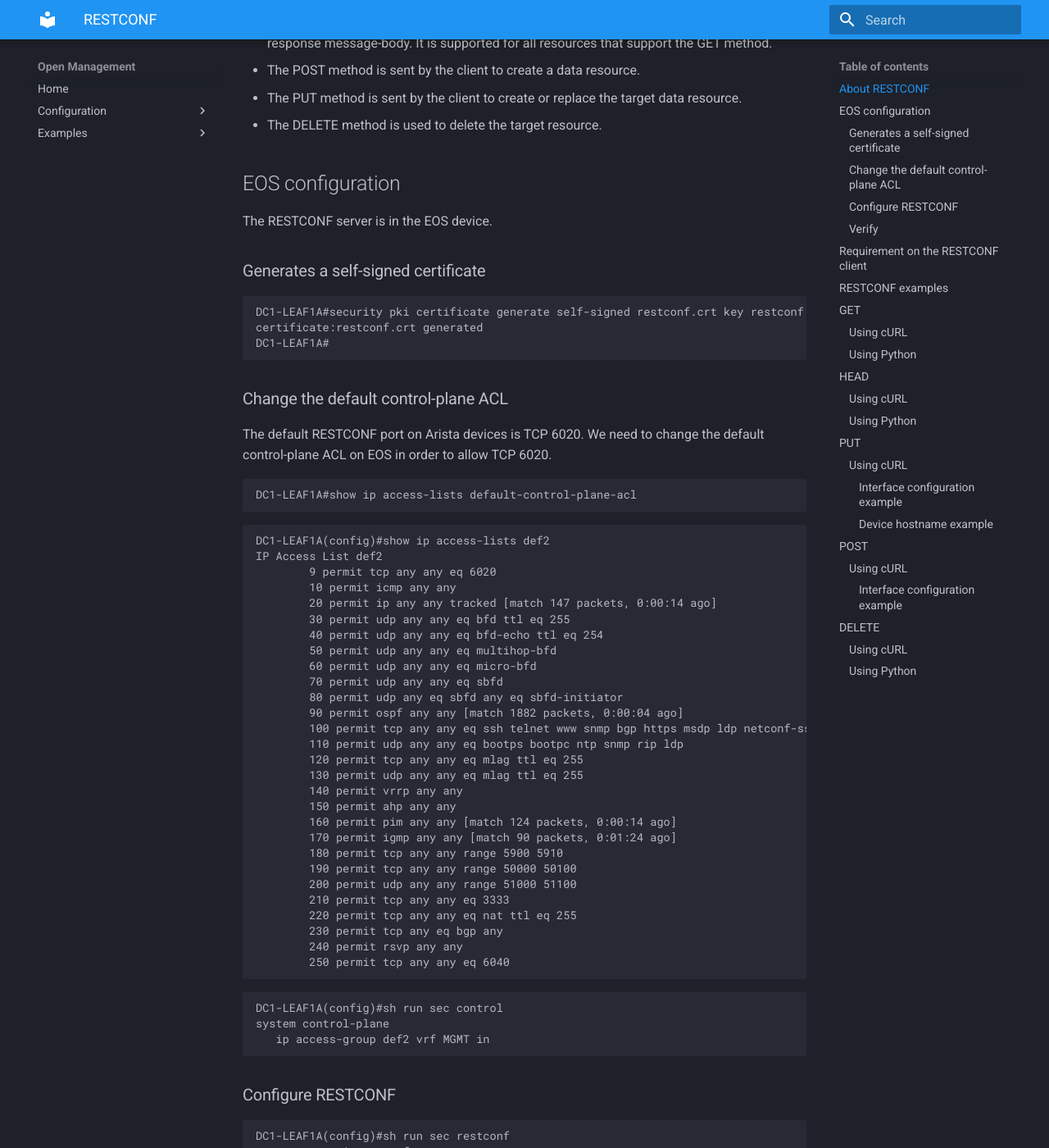
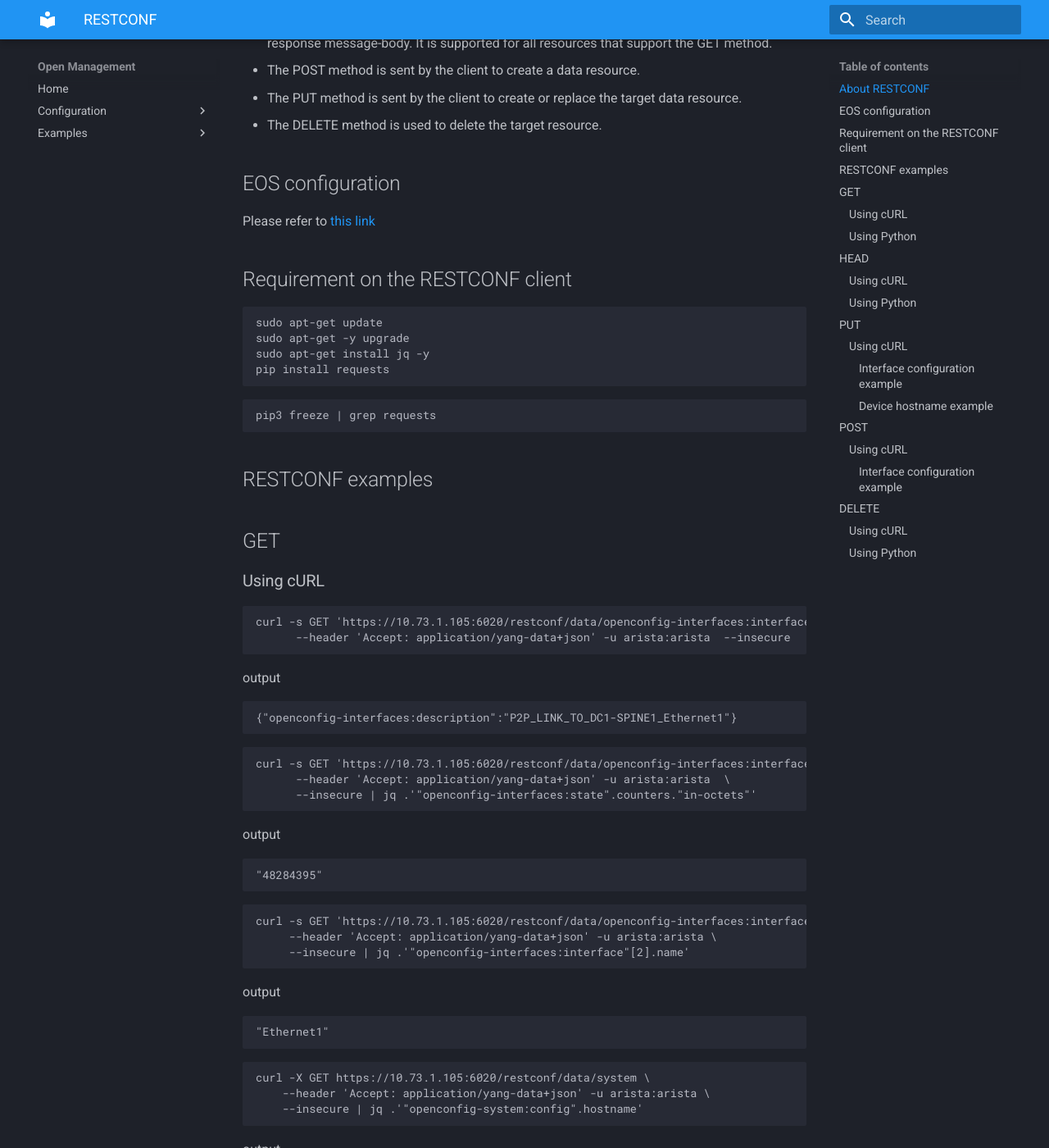
Before and after one commit to aristanetworks/openmgmt, an MkDocs documentation site: the page built from docs/examples/RESTCONF/index.md, in a window 1280 px wide and 1400 px high, scrolled down 383 px. Shown: the whole window at 82% size. Built offline with MkDocs 1.6.1 and Material for MkDocs 9.7.7, drawn with Linux system fonts in a browser that asks for light colours; some of the changed text lies outside the part shown.

Commit message:
#55 fix RESTCONF PR comments and add CP ACL in RESTCONF conf

````diff
--- a/docs/examples/RESTCONF/index.md
+++ b/docs/examples/RESTCONF/index.md
@@ -21,101 +21,7 @@
 
 ## EOS configuration
 
-The RESTCONF server is in the EOS device.
-
-### Generates a self-signed certificate
-
-```shell
-DC1-LEAF1A#security pki certificate generate self-signed restconf.crt key restconf.key generate rsa 2048 parameters common-name restconf
-certificate:restconf.crt generated
-DC1-LEAF1A#
-```
-
-### Change the default control-plane ACL
-
-The default RESTCONF port on Arista devices is TCP 6020.
-We need to change the default control-plane ACL on EOS in order to allow TCP 6020.
-
-```shell
-DC1-LEAF1A#show ip access-lists default-control-plane-acl
-```
-
-```shell
-DC1-LEAF1A(config)#show ip access-lists def2
-IP Access List def2
-        9 permit tcp any any eq 6020
-        10 permit icmp any any
-        20 permit ip any any tracked [match 147 packets, 0:00:14 ago]
-        30 permit udp any any eq bfd ttl eq 255
-        40 permit udp any any eq bfd-echo ttl eq 254
-        50 permit udp any any eq multihop-bfd
-        60 permit udp any any eq micro-bfd
-        70 permit udp any any eq sbfd
-        80 permit udp any eq sbfd any eq sbfd-initiator
-        90 permit ospf any any [match 1882 packets, 0:00:04 ago]
-        100 permit tcp any any eq ssh telnet www snmp bgp https msdp ldp netconf-ssh gnmi
-        110 permit udp any any eq bootps bootpc ntp snmp rip ldp
-        120 permit tcp any any eq mlag ttl eq 255
-        130 permit udp any any eq mlag ttl eq 255
-        140 permit vrrp any any
-        150 permit ahp any any
-        160 permit pim any any [match 124 packets, 0:00:14 ago]
-        170 permit igmp any any [match 90 packets, 0:01:24 ago]
-        180 permit tcp any any range 5900 5910
-        190 permit tcp any any range 50000 50100
-        200 permit udp any any range 51000 51100
-        210 permit tcp any any eq 3333
-        220 permit tcp any any eq nat ttl eq 255
-        230 permit tcp any eq bgp any
-        240 permit rsvp any any
-        250 permit tcp any any eq 6040
-```
-
-```shell
-DC1-LEAF1A(config)#sh run sec control
-system control-plane
-   ip access-group def2 vrf MGMT in
-```
-
-### Configure RESTCONF
-
-```shell
-DC1-LEAF1A(config)#sh run sec restconf
-management api restconf
-   transport https test
-      ssl profile restconf
-      vrf MGMT
-!
-management security
-   ssl profile restconf
-      certificate restconf.crt key restconf.key
-```
-
-### Verify
-
-```shell
-DC1-LEAF1A(config)#show management api restconf
-Enabled:            Yes
-Server:             running on port 6020, in MGMT VRF
-SSL Profile:        restconf
-QoS DSCP:           none
-```
-
-```shell
-DC1-LEAF1A(config)# show ip interface Management1 brief
-                                                                              Address
-Interface         IP Address           Status       Protocol           MTU    Owner
------------------ -------------------- ------------ -------------- ---------- -------
-Management1       10.73.1.105/24       up           up                1500
-```
-
-```shell
-DC1-LEAF1A(config)#show run interface Management1
-interface Management1
-   description oob_management
-   vrf MGMT
-   ip address 10.73.1.105/24
-```
+Please refer to [this link](../../configuration/restconf.md)
 
 ## Requirement on the RESTCONF client
 
@@ -143,7 +49,7 @@
 
 output
 
-```shell
+```javascript
 {"openconfig-interfaces:description":"P2P_LINK_TO_DC1-SPINE1_Ethernet1"}
 ```
 
@@ -155,7 +61,7 @@
 
 output
 
-```shell
+```text
 "48284395"
 ```
 
@@ -167,7 +73,7 @@
 
 output
 
-```shell
+```text
 "Ethernet1"
 ```
 
@@ -179,7 +85,7 @@
 
 output
 
-```shell
+```text
   % Total    % Received % Xferd  Average Speed   Time    Time     Time  Current
                                  Dload  Upload   Total   Spent    Left  Speed
 100 66151    0 66151    0     0   284k      0 --:--:-- --:--:-- --:--:--  284k
@@ -228,7 +134,7 @@
 
 output
 
-```shell
+```javascript
 {'arista-intf-augments:inactive': False,
  'openconfig-interfaces:admin-status': 'UP',
  'openconfig-interfaces:counters': {'in-broadcast-pkts': '0',
@@ -306,11 +212,11 @@
 
 output
 
-```shell
+```javascript
 {"openconfig-interfaces:description":"blabla","openconfig-interfaces:enabled":false,"arista-intf-augments:load-interval":300,"openconfig-interfaces:loopback-mode":false,"openconfig-interfaces:mtu":0,"openconfig-interfaces:name":"Ethernet4","openconfig-vlan:tpid":"openconfig-vlan-types:TPID_0X8100","openconfig-interfaces:type":"iana-if-type:ethernetCsmacd"}
 ```
 
-Let's use the file [interface.json](interface.json)
+Let's use the file [interface.json](https://github.com/aristanetworks/openmgmt/tree/main/src/restconf/interface.json)
 
 ```shell
 more interface.json
@@ -318,7 +224,7 @@
 
 output
 
-```shell
+```javascript
 {"enabled":true,"name":"Ethernet4", "description":"restconf_test"}
 ```
 
@@ -329,7 +235,7 @@
 
 output
 
-```shell
+```javascript
 {"openconfig-interfaces:description":"restconf_test","openconfig-interfaces:enabled":true,"openconfig-interfaces:name":"Ethernet4"}
 ```
 
@@ -342,7 +248,7 @@
 
 output
 
-```shell
+```javascript
 {"openconfig-interfaces:description":"restconf_test","openconfig-interfaces:enabled":true,"arista-intf-augments:load-interval":300,"openconfig-interfaces:loopback-mode":false,"openconfig-interfaces:mtu":0,"openconfig-interfaces:name":"Ethernet4","openconfig-vlan:tpid":"openconfig-vlan-types:TPID_0X8100","openconfig-interfaces:type":"iana-if-type:ethernetCsmacd"}
 ```
 
@@ -353,7 +259,7 @@
 
 output
 
-```shell
+```javascript
 {
   "openconfig-interfaces:description": "restconf_test",
   "openconfig-interfaces:enabled": true,
@@ -377,7 +283,7 @@
 
 output
 
-```shell
+```javascript
 {"openconfig-system:hostname":"DC1-LEAF1A"}
 ```
 
@@ -389,7 +295,7 @@
 
 output
 
-```shell
+```text
   % Total    % Received % Xferd  Average Speed   Time    Time     Time  Current
                                  Dload  Upload   Total   Spent    Left  Speed
 100 74748    0 74748    0     0   300k      0 --:--:-- --:--:-- --:--:--  300k
@@ -404,7 +310,7 @@
 
 output
 
-```shell
+```javascript
 {"openconfig-system:hostname":"test"}
 ```
 
@@ -417,7 +323,7 @@
 
 output
 
-```shell
+```javascript
 {"openconfig-system:hostname":"test"}
 ```
 
@@ -437,7 +343,7 @@
 
 output
 
-```shell
+```javascript
 {
   "description": "",
   "enabled": true,
@@ -484,7 +390,7 @@
 
 output
 
-```shell
+```text
 "restconf_test"
 ```
 
@@ -496,7 +402,7 @@
 
 output
 
-```shell
+```javascript
 {
   "description": "restconf_test",
   "enabled": false,
@@ -522,7 +428,7 @@
 
 output
 
-```shell
+```javascript
 {"openconfig-interfaces:config":{"description":"test","enabled":true,"arista-intf-augments:load-interval":300,"loopback-mode":true,"name":"Loopback100","openconfig-vlan:tpid":"openconfig-vlan-types:TPID_0X8100","type":"iana-if-type:softwareLoopback"},"openconfig-interfaces:hold-time":{"config":{"down":0,"up":0},"state":{"down":0,"up":0}},"openconfig-interfaces:name":"Loopback100","openconfig-interfaces:state":{"enabled":true,"loopback-mode":false,"openconfig-vlan:tpid":"openconfig-vlan-types:TPID_0X8100"},"openconfig-interfaces:subinterfaces":{"subinterface":[{"config":{"description":"test","enabled":true,"index":0},"index":0,"openconfig-if-ip:ipv4":{"config":{"dhcp-client":false,"enabled":true,"mtu":1500},"state":{"dhcp-client":false,"enabled":true,"mtu":1500}},"openconfig-if-ip:ipv6":{"config":{"dhcp-client":false,"enabled":false,"mtu":1500},"state":{"dhcp-client":false,"enabled":false,"mtu":1500}},"state":{"enabled":true,"index":0}}]}}
 ```
 
````
Also changed, not shown: docs/configuration/restconf.md (+58 -2 lines), 2 other files.
